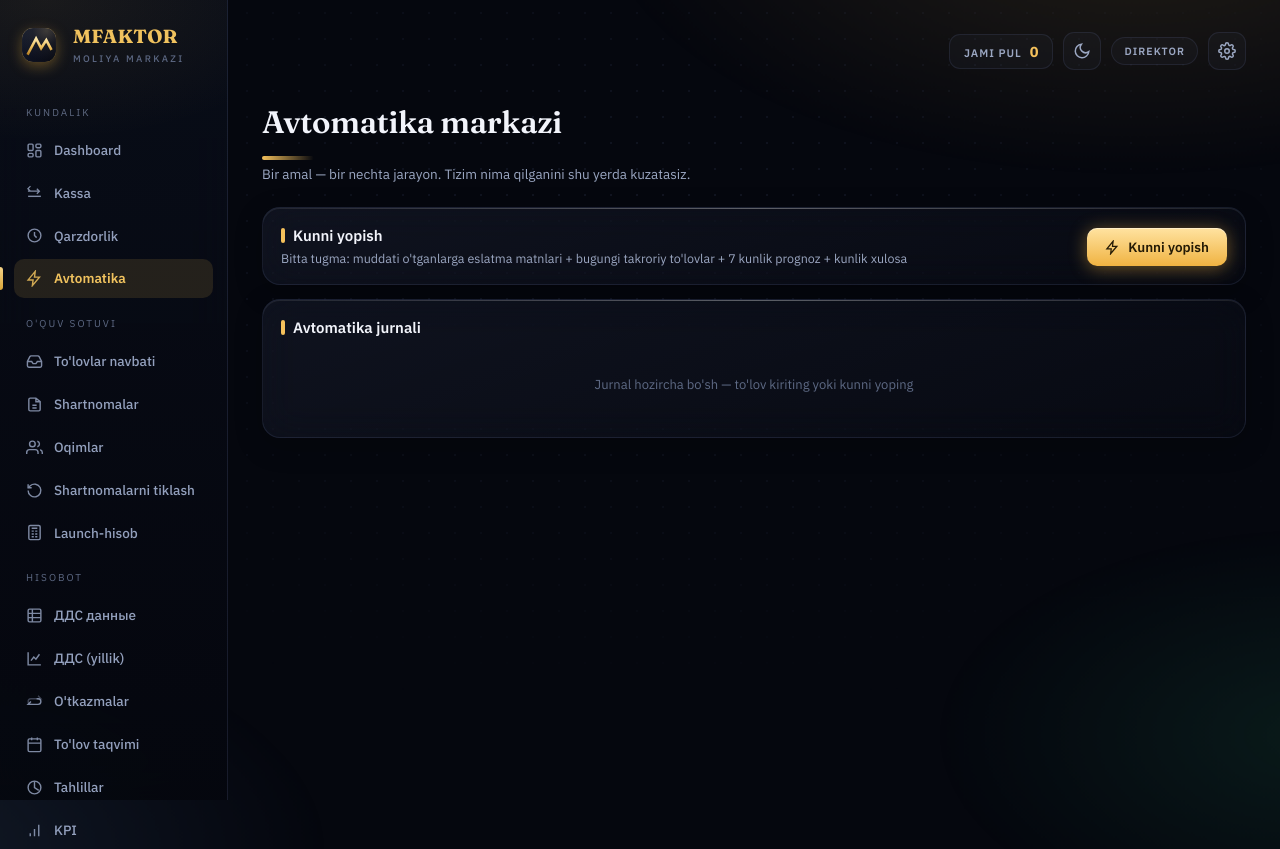
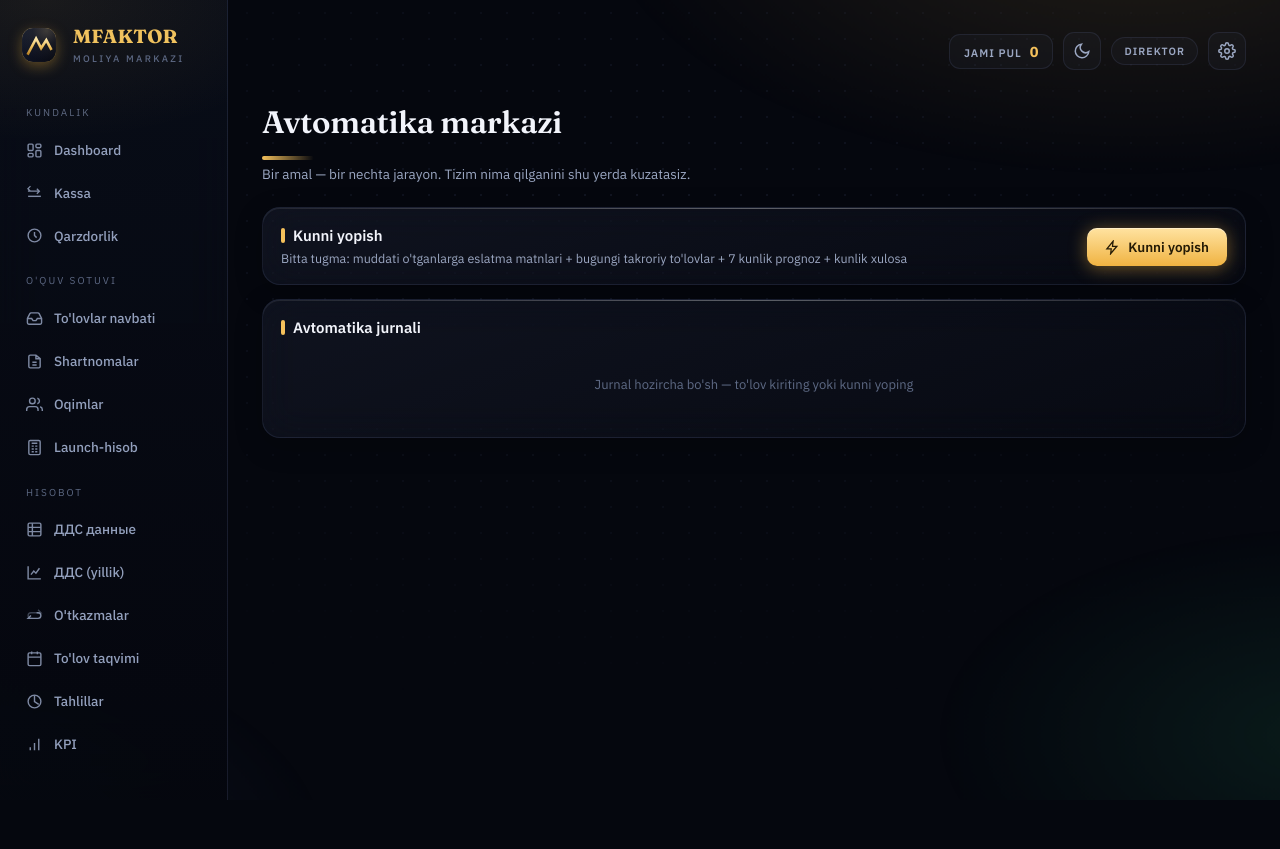
Before and after one commit to vasilakhadjimatova-stack/Mfaktor-biznes-club, a Flask app: page /automation in a window 1280 px wide. After the commit the page ends 800 px from the top, so only its background shows below. Run offline with Flask 3, Linux system fonts and the light colour scheme; data that the repository does not hold is empty.

Commit message:
Menyudan «Avtomatika» va «Shartnomalarni tiklash» olib tashlandi
Foydalanuvchi so'roviga ko'ra yon va mobil menyudan chiqarildi.
Sahifalarning o'zi manzil orqali ochilaveradi (/automation,
/contracts/tiklash) — kerak bo'lib qolsa menyuga qaytarish oson.

Co-Authored-By: Claude Opus 5 <noreply@anthropic.com>
Claude-Session: https://claude.ai/code/session_01QDFQCdnJWjZHr9qKxLobiK

```diff
--- a/moliya/templates/base.html
+++ b/moliya/templates/base.html
@@ -1550,7 +1550,6 @@ button.chip:hover{border-color:var(--line2);color:var(--txt)}
   {% if can('dashboard') %}<a class="{{ 'on' if p=='/' }}" href="/"><svg viewBox="0 0 24 24" fill="none" stroke="currentColor" stroke-width="2"><rect x="3" y="3" width="7" height="9" rx="1.5"/><rect x="14" y="3" width="7" height="5" rx="1.5"/><rect x="14" y="12" width="7" height="9" rx="1.5"/><rect x="3" y="16" width="7" height="5" rx="1.5"/></svg>Dashboard</a>{% endif %}
   {% if can('transactions') %}<a class="{{ 'on' if p.startswith('/transactions') }}" href="/transactions"><svg viewBox="0 0 24 24" fill="none" stroke="currentColor" stroke-width="2"><path d="M17 8l4 4-4 4M3 12h18M7 4L3 8l4 4" transform="translate(0 -2) scale(.9)"/><path d="M21 16H3"/></svg>Kassa</a>{% endif %}
   {% if can('debtors') %}<a class="{{ 'on' if p.startswith('/debtors') }}" href="/debtors"><svg viewBox="0 0 24 24" fill="none" stroke="currentColor" stroke-width="2"><circle cx="12" cy="12" r="9"/><path d="M12 7v5l3 3"/></svg>Qarzdorlik</a>{% endif %}
-  {% if can('automation_page') %}<a class="{{ 'on' if p.startswith('/automation') }}" href="/automation"><svg viewBox="0 0 24 24" fill="none" stroke="currentColor" stroke-width="2"><path d="M13 2L3 14h7l-1 8 10-12h-7l1-8z"/></svg>Avtomatika</a>{% endif %}
   {% if can('oquv') %}
   <span class="sep">O'quv bo'limi</span>
   <a class="{{ 'on' if p.startswith('/oquv') }}" href="/oquv"><svg viewBox="0 0 24 24" fill="none" stroke="currentColor" stroke-width="2"><path d="M22 10L12 5 2 10l10 5 10-5z"/><path d="M6 12v5c0 1.7 2.7 3 6 3s6-1.3 6-3v-5"/></svg>O'quv jarayoni</a>{% endif %}
@@ -1558,7 +1557,6 @@ button.chip:hover{border-color:var(--line2);color:var(--txt)}
   {% if can('payments_inbox') %}<a class="{{ 'on' if p.startswith('/inbox') }}" href="/inbox"><svg viewBox="0 0 24 24" fill="none" stroke="currentColor" stroke-width="2"><path d="M22 12h-6l-2 3h-4l-2-3H2"/><path d="M5.45 5.11L2 12v6a2 2 0 0 0 2 2h16a2 2 0 0 0 2-2v-6l-3.45-6.89A2 2 0 0 0 16.76 4H7.24a2 2 0 0 0-1.79 1.11z"/></svg>To'lovlar navbati{% if inbox_open %}<i class="nbadge">{{ inbox_open }}</i>{% endif %}</a>{% endif %}
   {% if can('contracts') %}<a class="{{ 'on' if p.startswith('/contracts') }}" href="/contracts"><svg viewBox="0 0 24 24" fill="none" stroke="currentColor" stroke-width="2"><path d="M14 3v5h5M14 3H6a2 2 0 0 0-2 2v14a2 2 0 0 0 2 2h12a2 2 0 0 0 2-2V8l-6-5z"/><path d="M9 13h6M9 17h6"/></svg>Shartnomalar</a>{% endif %}
   {% if can('cohorts') %}<a class="{{ 'on' if p.startswith('/cohorts') }}" href="/cohorts"><svg viewBox="0 0 24 24" fill="none" stroke="currentColor" stroke-width="2"><path d="M17 21v-2a4 4 0 0 0-4-4H5a4 4 0 0 0-4 4v2"/><circle cx="9" cy="7" r="4"/><path d="M23 21v-2a4 4 0 0 0-3-3.87M16 3.13a4 4 0 0 1 0 7.75"/></svg>Oqimlar</a>{% endif %}
-  {% if can('recover_page') %}<a class="{{ 'on' if p.startswith('/contracts/tiklash') }}" href="/contracts/tiklash"><svg viewBox="0 0 24 24" fill="none" stroke="currentColor" stroke-width="2"><path d="M3 12a9 9 0 1 0 3-6.7L3 8"/><path d="M3 3v5h5"/></svg>Shartnomalarni tiklash</a>{% endif %}
   {% if can('launch_planner') %}<a class="{{ 'on' if p.startswith('/planner') }}" href="/planner"><svg viewBox="0 0 24 24" fill="none" stroke="currentColor" stroke-width="2"><rect x="4" y="2" width="16" height="20" rx="2"/><path d="M8 6h8M8 10h3M13 10h3M8 14h3M13 14h3M8 18h3M13 18h3"/></svg>Launch-hisob</a>{% endif %}
   {% if can('ddsdata') %}
   <span class="sep">Hisobot</span>
@@ -1646,7 +1644,6 @@ button.chip:hover{border-color:var(--line2);color:var(--txt)}
       {% if can('contracts') %}<a href="/contracts"><svg viewBox="0 0 24 24" fill="none" stroke="currentColor" stroke-width="2"><path d="M14 3v5h5M14 3H6a2 2 0 0 0-2 2v14a2 2 0 0 0 2 2h12a2 2 0 0 0 2-2V8l-6-5z"/><path d="M9 13h6M9 17h6"/></svg>Shartnomalar</a>{% endif %}
       {% if can("cohorts") %}<a href="/cohorts"><svg viewBox="0 0 24 24" fill="none" stroke="currentColor" stroke-width="2"><path d="M17 21v-2a4 4 0 0 0-4-4H5a4 4 0 0 0-4 4v2"/><circle cx="9" cy="7" r="4"/><path d="M23 21v-2a4 4 0 0 0-3-3.87M16 3.13a4 4 0 0 1 0 7.75"/></svg>Oqimlar</a>{% endif %}
       {% if can("launch_planner") %}<a href="/planner"><svg viewBox="0 0 24 24" fill="none" stroke="currentColor" stroke-width="2"><rect x="4" y="2" width="16" height="20" rx="2"/><path d="M8 6h8M8 10h3M13 10h3M8 14h3M13 14h3M8 18h3M13 18h3"/></svg>Launch-hisob</a>{% endif %}
-      {% if can("automation_page") %}<a href="/automation"><svg viewBox="0 0 24 24" fill="none" stroke="currentColor" stroke-width="2"><path d="M13 2L3 14h7l-1 8 10-12h-7l1-8z"/></svg>Avtomatika</a>{% endif %}
       {% if can("settings") %}<a href="/settings"><svg viewBox="0 0 24 24" fill="none" stroke="currentColor" stroke-width="2"><circle cx="12" cy="12" r="3"/><path d="M19.4 15a1.65 1.65 0 0 0 .33 1.82l.06.06a2 2 0 1 1-2.83 2.83l-.06-.06a1.65 1.65 0 0 0-1.82-.33 1.65 1.65 0 0 0-1 1.51V21a2 2 0 1 1-4 0v-.09A1.65 1.65 0 0 0 9 19.4a1.65 1.65 0 0 0-1.82.33l-.06.06a2 2 0 1 1-2.83-2.83l.06-.06a1.65 1.65 0 0 0 .33-1.82 1.65 1.65 0 0 0-1.51-1H3a2 2 0 1 1 0-4h.09A1.65 1.65 0 0 0 4.6 9a1.65 1.65 0 0 0-.33-1.82l-.06-.06a2 2 0 1 1 2.83-2.83l.06.06a1.65 1.65 0 0 0 1.82.33H9a1.65 1.65 0 0 0 1-1.51V3a2 2 0 1 1 4 0v.09a1.65 1.65 0 0 0 1 1.51 1.65 1.65 0 0 0 1.82-.33l.06-.06a2 2 0 1 1 2.83 2.83l-.06.06a1.65 1.65 0 0 0-.33 1.82V9a1.65 1.65 0 0 0 1.51 1H21a2 2 0 1 1 0 4h-.09a1.65 1.65 0 0 0-1.51 1z"/></svg>Sozlamalar</a>{% endif %}
     </div>
   </div>
```
